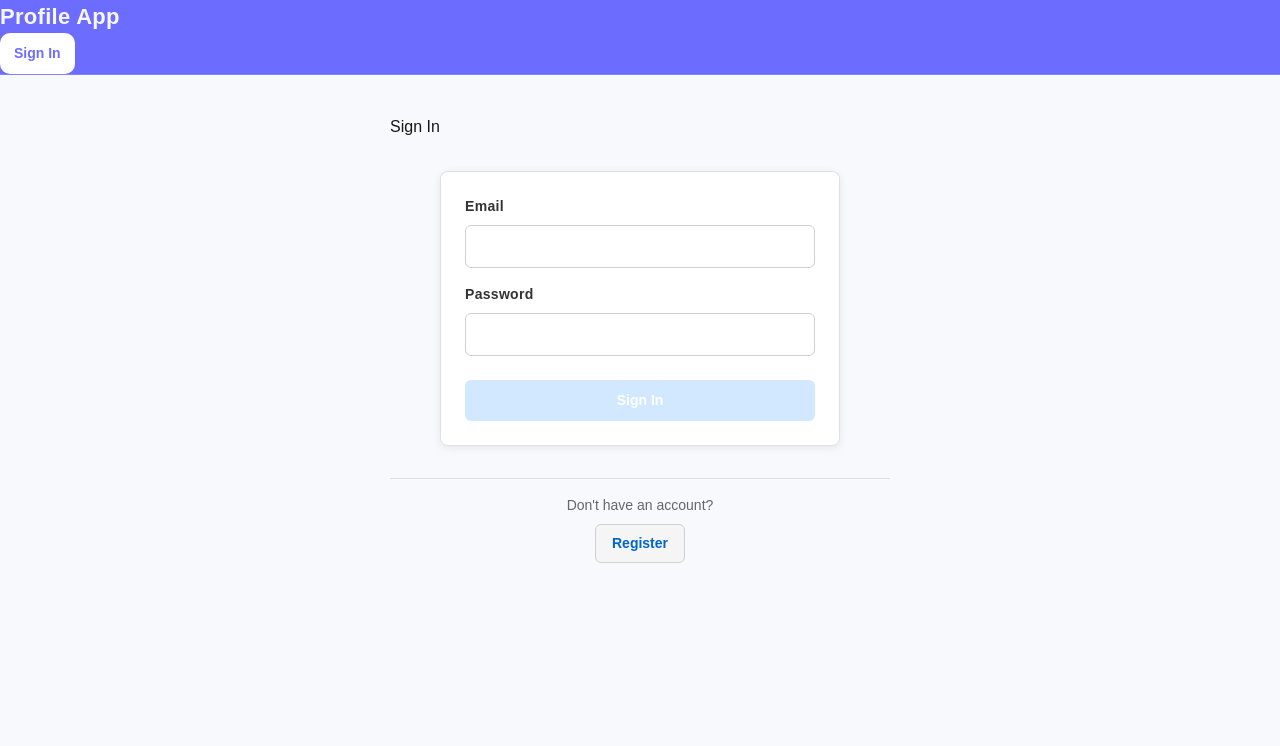
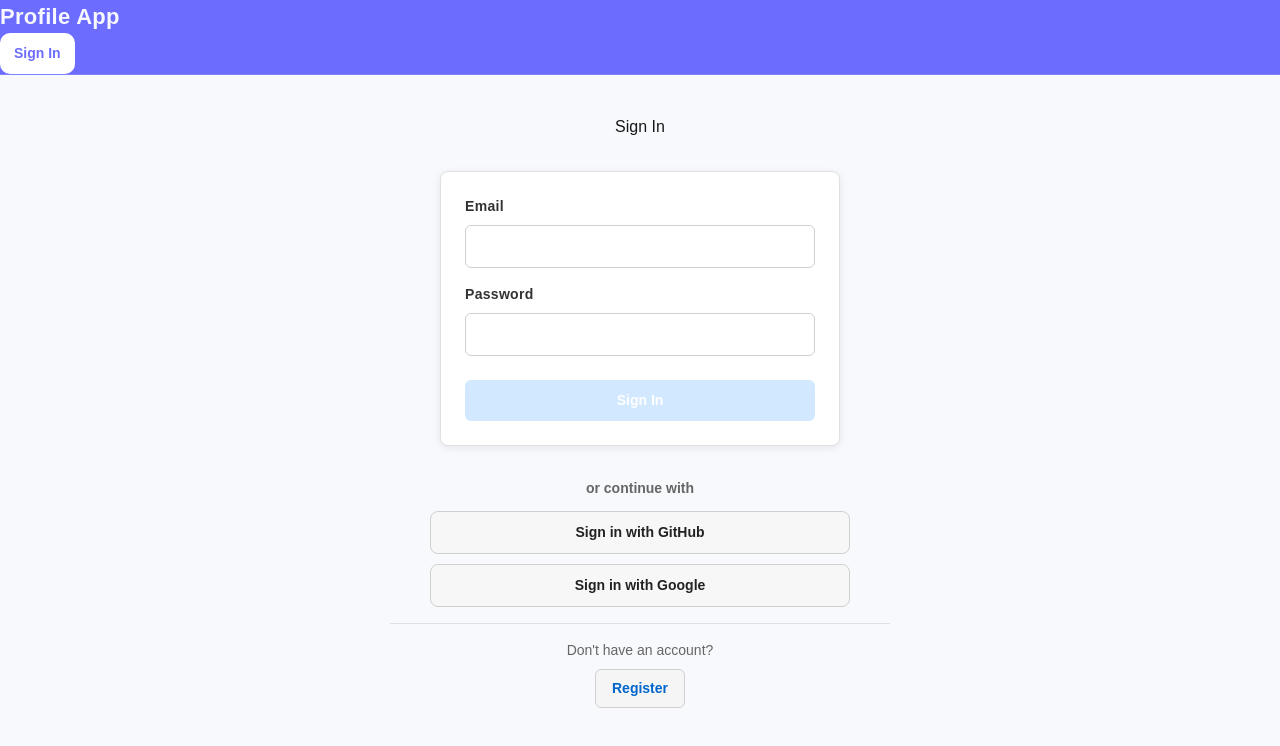
Before and after one commit to kimitra/lab17, a Next.js app: page /auth/signin in a window 1280 px wide. Shown: the top 746 px of the page. Built offline with nearby package versions, Linux system fonts and the light colour scheme; no server answers.

Commit message:
Updated to Lab 20

```diff
--- a/src/auth.js
+++ b/src/auth.js
@@ -2,11 +2,10 @@ import NextAuth from "next-auth";
 import bcrypt from "bcryptjs";
 import Credentials from "next-auth/providers/credentials";
 import prisma from "@/app/lib/prisma";
+import GitHub from "next-auth/providers/github";
+import Google from "next-auth/providers/google";
 
-export const {
-  auth,     // for server components & proxy
-  handlers, // for route handlers (GET, POST)
-} = NextAuth({
+export const { auth, handlers, signIn, signOut } = NextAuth({
   providers: [
     Credentials({
       name: "Credentials",
@@ -16,57 +15,120 @@ export const {
       },
       async authorize(credentials) {
         try {
-                if (!credentials || !credentials.email || !credentials.password) {
+          if (!credentials?.email || !credentials?.password) {
             return null;
           }
+
           const user = await prisma.user.findUnique({
             where: { email: credentials.email },
           });
 
-                if (!user) {
-                    console.log("No user found for:", credentials.email);
+          if (!user || !user.password) {
             return null;
           }
-                const isValid = await bcrypt.compare(credentials.password, user.password);
+
+          const isValid = await bcrypt.compare(
+            credentials.password,
+            user.password
+          );
+
           if (!isValid) {
-                    console.log("Invalid password for:", credentials.email);
             return null;
           }
-                return user;
-            }catch (error) {
+
+          return {
+            id: user.id,
+            email: user.email,
+            name: user.email,
+          };
+        } catch (error) {
           console.error("Authorization error:", error);
           return null;
         }
       },
     }),
+
+    GitHub({
+      clientId: process.env.AUTH_GITHUB_ID,
+      clientSecret: process.env.AUTH_GITHUB_SECRET,
+    }),
+
+    Google({
+      clientId: process.env.AUTH_GOOGLE_ID,
+      clientSecret: process.env.AUTH_GOOGLE_SECRET,
+    }),
   ],
-  pages:{
-    signIn: '/auth/signin',
+
+  session: {
+    strategy: "jwt",
   },
+
+  secret: process.env.AUTH_SECRET,
+  trustHost: true,
+
+  pages: {
+    signIn: "/auth/signin",
+  },
+
   callbacks: {
     authorized({ auth, request: { nextUrl } }) {
-      const isLoggedIn = auth && auth.user;
+      const isLoggedIn = !!auth?.user;
       const path = nextUrl.pathname;
-      const isProtectedRoute = path.startsWith('/add-profile') ||
-                              (path.startsWith('/profile/') && path.endsWith('/edit'));
+
+      const isProtectedRoute =
+        path.startsWith("/add-profile") ||
+        (path.startsWith("/profile/") && path.endsWith("/edit"));
+
       if (isProtectedRoute && !isLoggedIn) {
-        return false; // Redirect to sign-in page
+        return false;
       }
+
       return true;
     },
+
     async session({ session, token }) {
       if (token) {
         session.user.id = token.id;
         session.user.email = token.email;
+        if (token.name) session.user.name = token.name;
       }
       return session;
     },
-    async jwt({ token, user }) {
+
+    async jwt({ token, user, account, profile }) {
       if (user) {
-        token.id = user.id;
-        token.email = user.email;
+        token.id = user.id || token.id;
+        token.email = user.email || token.email;
+        token.name = user.name || token.name;
       }
+
+      if (account?.provider === "google" || account?.provider === "github") {
+        token.email = user?.email || token.email;
+        token.name = user?.name || token.name;
+      }
+
       return token;
+    },
+
+    async signIn({ user, account }) {
+      if (account?.provider === "google" || account?.provider === "github") {
+        if (!user?.email) return false;
+
+        const existingUser = await prisma.user.findUnique({
+          where: { email: user.email },
+        });
+
+        if (!existingUser) {
+          await prisma.user.create({
+            data: {
+              email: user.email,
+              password: null,
+            },
+          });
         }
       }
+
+      return true;
+    },
+  },
 });
--- a/src/components/AuthForm.js
+++ b/src/components/AuthForm.js
@@ -1,13 +1,13 @@
 "use client";
+
 import { useState, useEffect } from "react";
 import { signIn } from "next-auth/react";
-import { useRouter, useSearchParams } from "next/navigation";
-import styles from "./AuthForm.module.css"; //add your stylesheet
+import { useSearchParams } from "next/navigation";
+import styles from "./AuthForm.module.css";
 
 const stripTags = (s) => String(s ?? "").replace(/<\/?[^>]+>/g, "");
 
-const AuthForm = () => {
-  const router = useRouter();
+export default function AuthForm() {
   const searchParams = useSearchParams();
   const callbackUrl = searchParams.get("callbackUrl") || "/";
   const [isLogin, setIsLogin] = useState(true);
@@ -27,10 +27,12 @@ const AuthForm = () => {
     setErrors("");
     setData({ email: "", password: "" });
   };
+
   const handleChange = (e) => {
     const { id, value } = e.target;
     setData((prev) => ({ ...prev, [id]: value }));
   };
+
   const handleSubmit = async (e) => {
     e.preventDefault();
     setErrors("");
@@ -38,43 +40,37 @@ const AuthForm = () => {
 
     const email = stripTags(data.email);
     const password = stripTags(data.password);
+
     try {
       if (isLogin) {
-        const result = await signIn("credentials", {
+        await signIn("credentials", {
           redirect: true,
           callbackUrl,
           email,
           password,
         });
-        if (result?.error) {
-          setErrors(result.error);
-        }
       } else {
-        // Registration logic can be added here
         const res = await fetch("/api/auth/signup", {
           method: "POST",
           headers: { "Content-Type": "application/json" },
           body: JSON.stringify({ email, password }),
         });
-        const data = await res.json();
-        if (data.error) {
-          setErrors(data.error);
-        } else {
-          // Automatically log in the user after successful registration
-          const result = await signIn("credentials", {
-            redirect: true,
-            callbackUrl,
-            email,
-            password,
-          });
-          if (result?.error) {
-            setErrors(result.error);
-          }
+
+        const result = await res.json();
+
+        if (!res.ok) {
+          throw new Error(result.error || "Failed to register");
         }
+
+        await signIn("credentials", {
+          redirect: true,
+          callbackUrl,
+          email,
+          password,
+        });
       }
     } catch (error) {
-      setErrors("An unexpected error occurred. Please try again.");
-      return;
+      setErrors(error.message || "An unexpected error occurred.");
     } finally {
       setIsSubmitting(false);
     }
@@ -82,8 +78,12 @@ const AuthForm = () => {
 
   return (
     <>
-      <h1>{isLogin ? "Sign In" : "Register"}</h1>
+      <h1 style={{ textAlign: "center" }}>
+        {isLogin ? "Sign In" : "Register"}
+      </h1>
+
       {statusMessage && <p className={styles.statusMessage}>{statusMessage}</p>}
+
       <form onSubmit={handleSubmit} className={styles.authForm}>
         <div>
           <label htmlFor="email">Email</label>
@@ -95,6 +95,7 @@ const AuthForm = () => {
             required
           />
         </div>
+
         <div>
           <label htmlFor="password">Password</label>
           <input
@@ -105,11 +106,39 @@ const AuthForm = () => {
             required
           />
         </div>
+
         {errors && <p className={styles.error}>{errors}</p>}
-        <button type="submit" disabled={isSubmitting || !data.email || !data.password}>
-          {isSubmitting ? "Signing in..." : isLogin ? "Sign In" : "Register"}
+
+        <button
+          type="submit"
+          disabled={isSubmitting || !data.email || !data.password}
+        >
+          {isSubmitting ? "Submitting..." : isLogin ? "Sign In" : "Register"}
         </button>
       </form>
+
+      <div className={styles.oauthDivider}>
+        <span>or continue with</span>
+      </div>
+
+      <div className={styles.oauthButtons}>
+        <button
+          type="button"
+          className={styles.oauthButton}
+          onClick={() => signIn("github", { callbackUrl })}
+        >
+          Sign in with GitHub
+        </button>
+
+        <button
+          type="button"
+          className={styles.oauthButton}
+          onClick={() => signIn("google", { callbackUrl })}
+        >
+          Sign in with Google
+        </button>
+      </div>
+
       <div className={styles.toggle}>
         <p>{isLogin ? "Don't have an account?" : "Already have an account?"}</p>
         <button type="button" onClick={handleToggle}>
@@ -118,5 +147,4 @@ const AuthForm = () => {
       </div>
     </>
   );
-};
-export default AuthForm;
+}
--- a/src/components/AuthForm.module.css
+++ b/src/components/AuthForm.module.css
@@ -116,3 +116,36 @@
 .toggle button:active {
   transform: translateY(1px);
 }
+
+.oauthDivider {
+  margin: 18px auto 12px;
+  text-align: center;
+  color: #666;
+  font-size: 14px;
+  font-weight: 600;
+}
+
+.oauthButtons {
+  display: flex;
+  flex-direction: column;
+  gap: 10px;
+  max-width: 420px;
+  margin: 0 auto;
+}
+
+.oauthButton {
+  padding: 10px 16px;
+  background: #f7f7f7;
+  color: #222;
+  border: 1px solid #d0d0d0;
+  border-radius: 8px;
+  font-size: 14px;
+  font-weight: 600;
+  cursor: pointer;
+  transition: background-color 0.2s, transform 0.2s;
+}
+
+.oauthButton:hover {
+  background: #ececec;
+  transform: translateY(-1px);
+}
```
Lines whose indentation alone changed are shown as unchanged.
